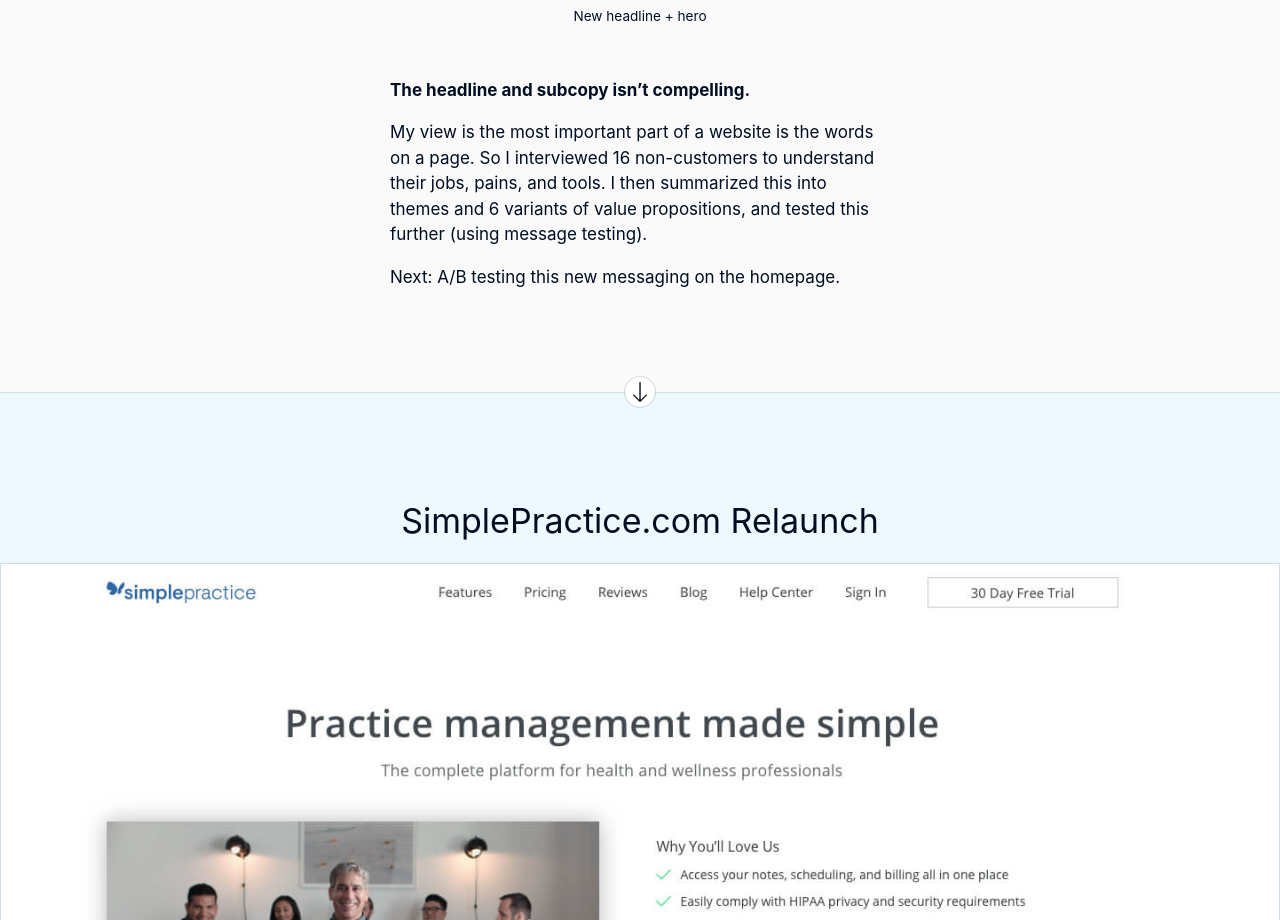
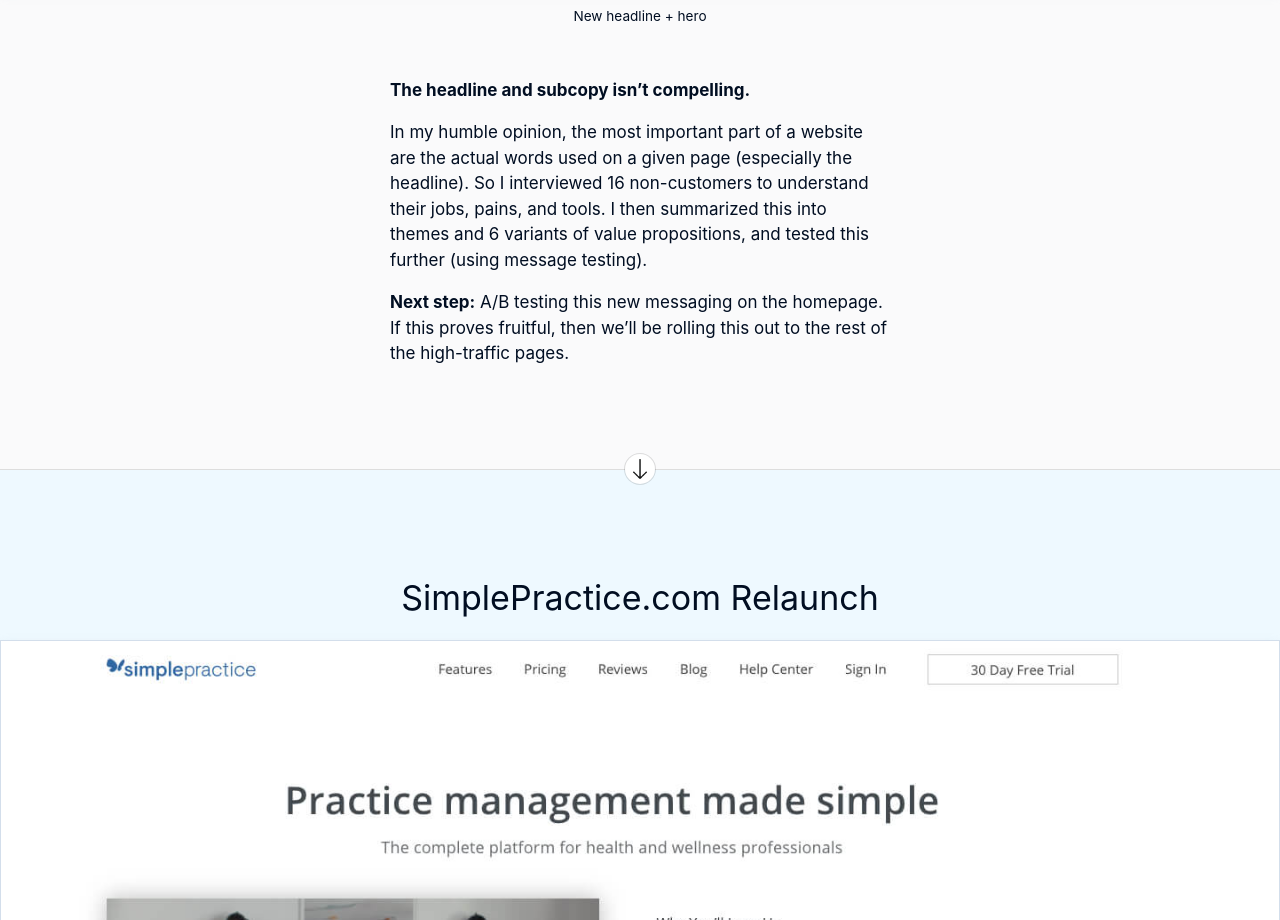
Before and after one commit to jefffis/v5, a website: page index.html in a window 1280 px wide. Shown: the part 3000-3920 px from the top of the page. Drawn offline with Linux system fonts and the light colour scheme.

Commit message:
Add PB and SP stuff

```diff
--- a/index.html
+++ b/index.html
@@ -94,8 +94,8 @@
             <small>New headline + hero</small>
           </div>
         <p><strong>The headline and subcopy isn&rsquo;t compelling.</strong></p>
-        <p>My view is the most important part of a website is the words on a page. So I interviewed 16 non-customers to understand their jobs, pains, and tools. I then summarized this into themes and 6 variants of value propositions, and tested this further (using message testing).</p>
-        <p>Next: A/B testing this new messaging on the homepage.</p>
+        <p>In my humble opinion, the most important part of a website are the actual words used on a given page (especially the headline). So I interviewed 16 non-customers to understand their jobs, pains, and tools. I then summarized this into themes and 6 variants of value propositions, and tested this further (using message testing).</p>
+        <p><strong>Next step:</strong> A/B testing this new messaging on the homepage. If this proves fruitful, then we&rsquo;ll be rolling this out to the rest of the high-traffic pages.</p>
         <!-- <a href="https://www.simplepractice.com/" target="_blank">Visit Site</a> -->
         </div>
 
```
